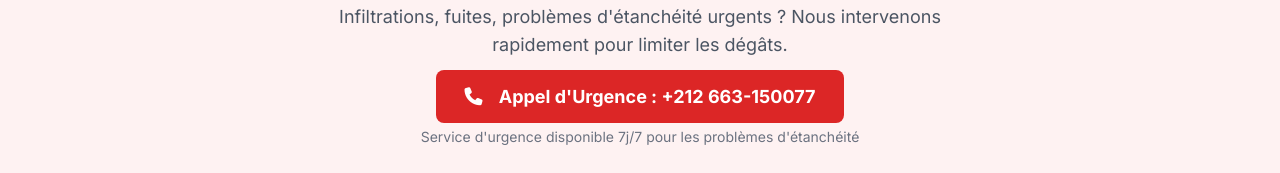
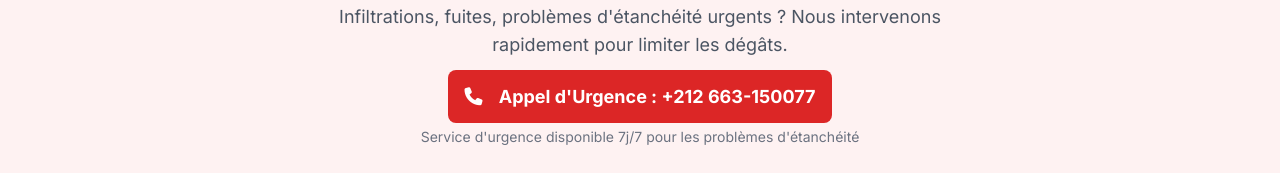
Before and after one commit to chabbaston/isolnord-astro, an Astro site: page /contact in a window 1280 px wide. Shown: the part 3197-3370 px from the top of the page. Built offline with nearby package versions, Linux system fonts and the light colour scheme; Astro itself is replaced by a stand-in of ours.

Commit message:
Padding fixed

```diff
--- a/src/pages/contact.astro
+++ b/src/pages/contact.astro
@@ -323,7 +323,7 @@ import Footer from '../components/Footer.astro';
         <p class="text-lg text-gray-600 mb-6">
           Infiltrations, fuites, problèmes d'étanchéité urgents ? Nous intervenons rapidement pour limiter les dégâts.
         </p>
-        <a href="tel:+212663150077" class="bg-red-600 hover:bg-red-700 text-white px-7 py-4 rounded-lg font-bold text-lg transition">
+        <a href="tel:+212663150077" class="bg-red-600 hover:bg-red-700 text-white p-4 rounded-lg font-bold text-lg transition">
           <i class="fas fa-phone mr-3"></i>
           Appel d'Urgence : +212 663-150077
         </a>
```
